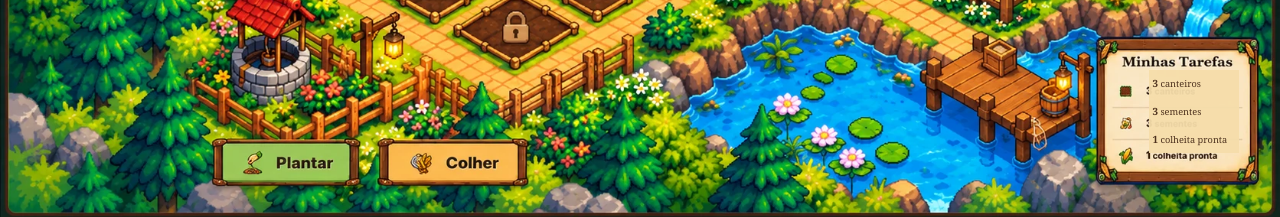
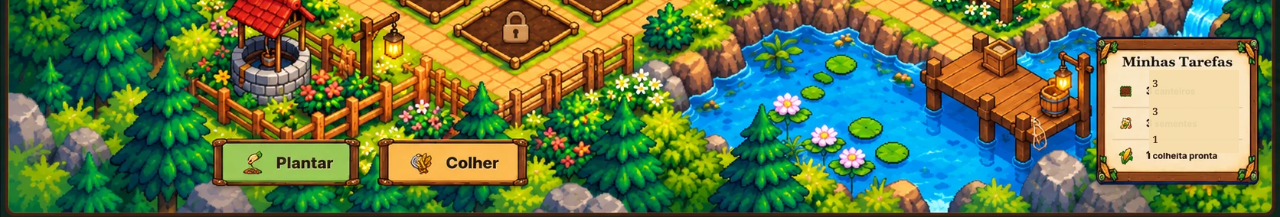
Before and after one commit to inkcodatattoo/farmquest, a Next.js app in the folder apps/web/: page /preview in a window 1280 px wide. Shown: the part 539-756 px from the top of the page. Built offline with nearby package versions, Linux system fonts and the light colour scheme.

Commit message:
fix: clean official Home live overlays

```diff
--- a/apps/web/app/farm-world.tsx
+++ b/apps/web/app/farm-world.tsx
@@ -343,12 +343,13 @@ export function FarmWorld(props: Props) {
             <strong>{farm.level}</strong>
           </div>
 
-          <div className="fq-map-live-tasks" aria-label="Resumo da fazenda">
-            <span><strong>3</strong> canteiros</span>
-            <span><strong>{seedCount}</strong> sementes</span>
-            <span>
-              <strong>{readyCount}</strong> {readyCount === 1 ? "colheita pronta" : "colheitas prontas"}
-            </span>
+          <div
+            className="fq-map-live-tasks"
+            aria-label={`3 canteiros, ${seedCount} sementes, ${readyCount} ${readyCount === 1 ? "colheita pronta" : "colheitas prontas"}`}
+          >
+            <span><strong>3</strong></span>
+            <span><strong>{seedCount}</strong></span>
+            <span><strong>{readyCount}</strong></span>
           </div>
         </div>
       </section>
```
